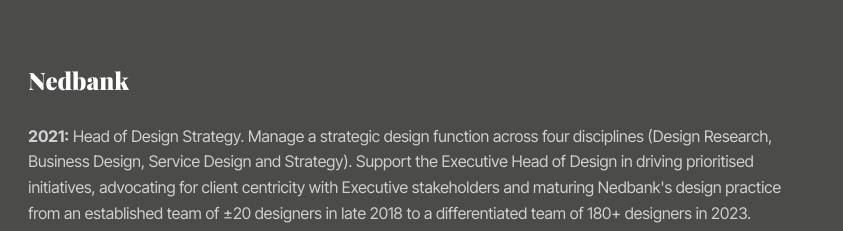
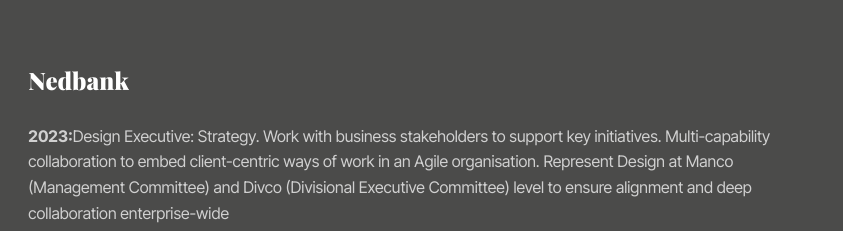
Before and after one commit to ramophalatse/ramo-loves-design, a plain HTML site: page index.html in a window 1280 px wide. Shown: the part 1120-1351 px from the top of the page, 437-1280 px from the left. Drawn offline with Linux system fonts and the light colour scheme.

Commit message:
Update index.html

```diff
--- a/index.html
+++ b/index.html
@@ -46,7 +46,8 @@ Hi, my name is Ramotse "Ramo" Phalatse. Over the past 18+ years I've relied on a
     <div class="experience-details">
 		<h3 class="bold">Nedbank</h3>
         <ul>
-            <li><strong>2021:</strong> Head of Design Strategy. Manage a strategic design function across four disciplines (Design Research, Business Design, Service Design and Strategy). Support the Executive Head of Design in driving prioritised initiatives, advocating for client centricity with Executive stakeholders and maturing Nedbank's design practice from an established team of ±20 designers in late 2018 to a differentiated team of 180+ designers in 2023.</li>
+			<li><strong>2023:</strong>Design Executive: Strategy. Work with business stakeholders to support key initiatives. Multi-capability collaboration to embed client-centric ways of work in an Agile organisation. Represent Design at Manco (Management Committee) and Divco (Divisional Executive Committee) level to ensure alignment and deep collaboration enterprise-wide</li>
+			<li><strong>2021:</strong> Head of Design Strategy. Manage a strategic design function across four disciplines (Design Research, Business Design, Service Design and Strategy). Support the Executive Head of Design in driving prioritised initiatives, advocating for client centricity with Executive stakeholders and maturing Nedbank's design practice from an established team of ±20 designers in late 2018 to a differentiated team of 180+ designers in 2023.</li>
 			<li><strong>2019:</strong> Promoted to Head of CX Design, overseeing Design Research and our Client Experience/Service Design capabilities. Design Chapter Lead and part of founding team for <a href="https://www.avo.africa" target="_blank">Avo</a>, Nedbank's first "beyond banking" E-commerce platform.</li>
 			<li><strong>2018:</strong> Joined Nedbank as Design Research Lead, fostering best practices and driving insights-led innovation. Established a centralised research practice supporting insights-led innovation across Nedbank.</li>
 
```
